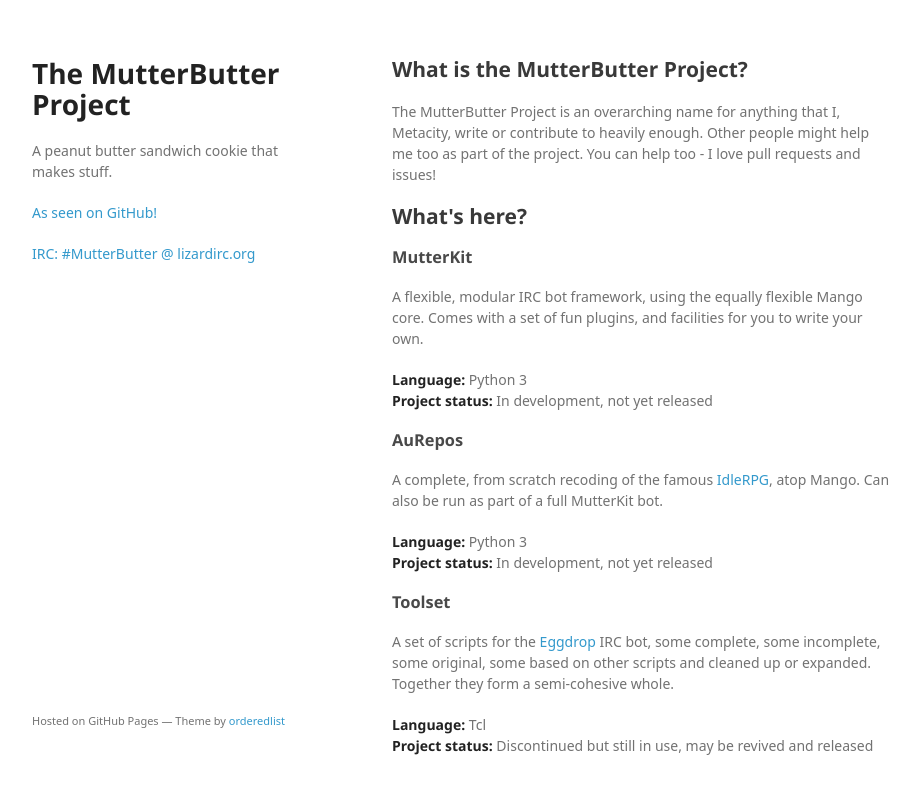
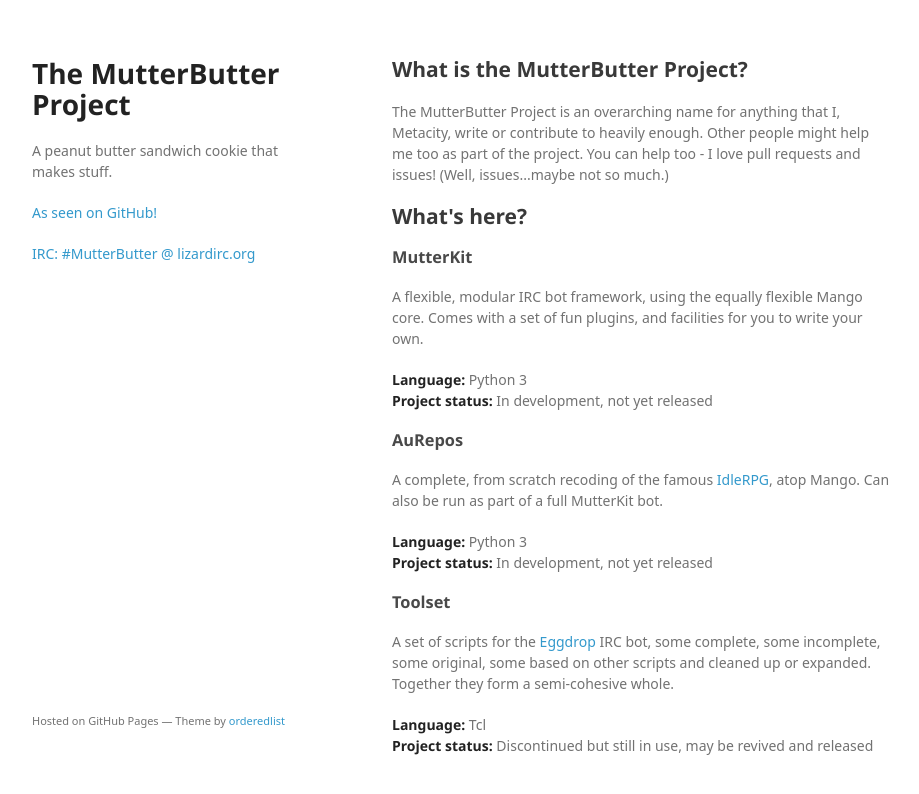
Before and after one commit to MutterButter/mutterbutter.github.io, a plain HTML site: page index.html in a window 1280 px wide. Shown: the whole page, without its empty margins (178-1097 px from the left). Drawn offline with Linux system fonts and the light colour scheme; a web font is replaced by a local one.

Commit message:
Tee hee hee

```diff
--- a/index.html
+++ b/index.html
@@ -27,7 +27,7 @@
         <h2>
 <a id="what-is-the-mutterbutter-project" class="anchor" href="#what-is-the-mutterbutter-project" aria-hidden="true"><span aria-hidden="true" class="octicon octicon-link"></span></a>What is the MutterButter Project?</h2>
 
-<p>The MutterButter Project is an overarching name for anything that I, Metacity, write or contribute to heavily enough. Other people might help me too as part of the project. You can help too - I love pull requests and issues!</p>
+<p>The MutterButter Project is an overarching name for anything that I, Metacity, write or contribute to heavily enough. Other people might help me too as part of the project. You can help too - I love pull requests and issues! (Well, issues...maybe not so much.)</p>
 
 <h2>
 <a id="whats-here" class="anchor" href="#whats-here" aria-hidden="true"><span aria-hidden="true" class="octicon octicon-link"></span></a>What's here?</h2>
```
